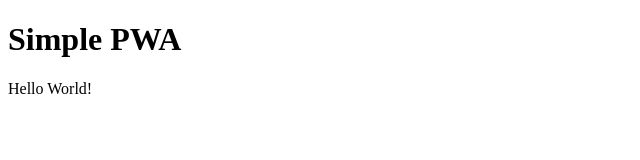
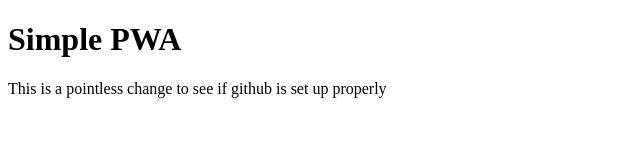
Before and after one commit to realdgrassl/pwa-test, a plain HTML site: page index.html in a window 1280 px wide. Shown: the whole page, without its empty margins (0-640 px from the left). Drawn offline with Linux system fonts and the light colour scheme.

Commit message:
Test change (check github cli working)

```diff
--- a/index.html
+++ b/index.html
@@ -11,7 +11,7 @@
 </head>
 <body>
     <h1>Simple PWA</h1>
-    <p>Hello World!</p>
+    <p>This is a pointless change to see if github is set up properly</p>
     <script src="js/app.js"></script>
 </body>
 </html>
```
